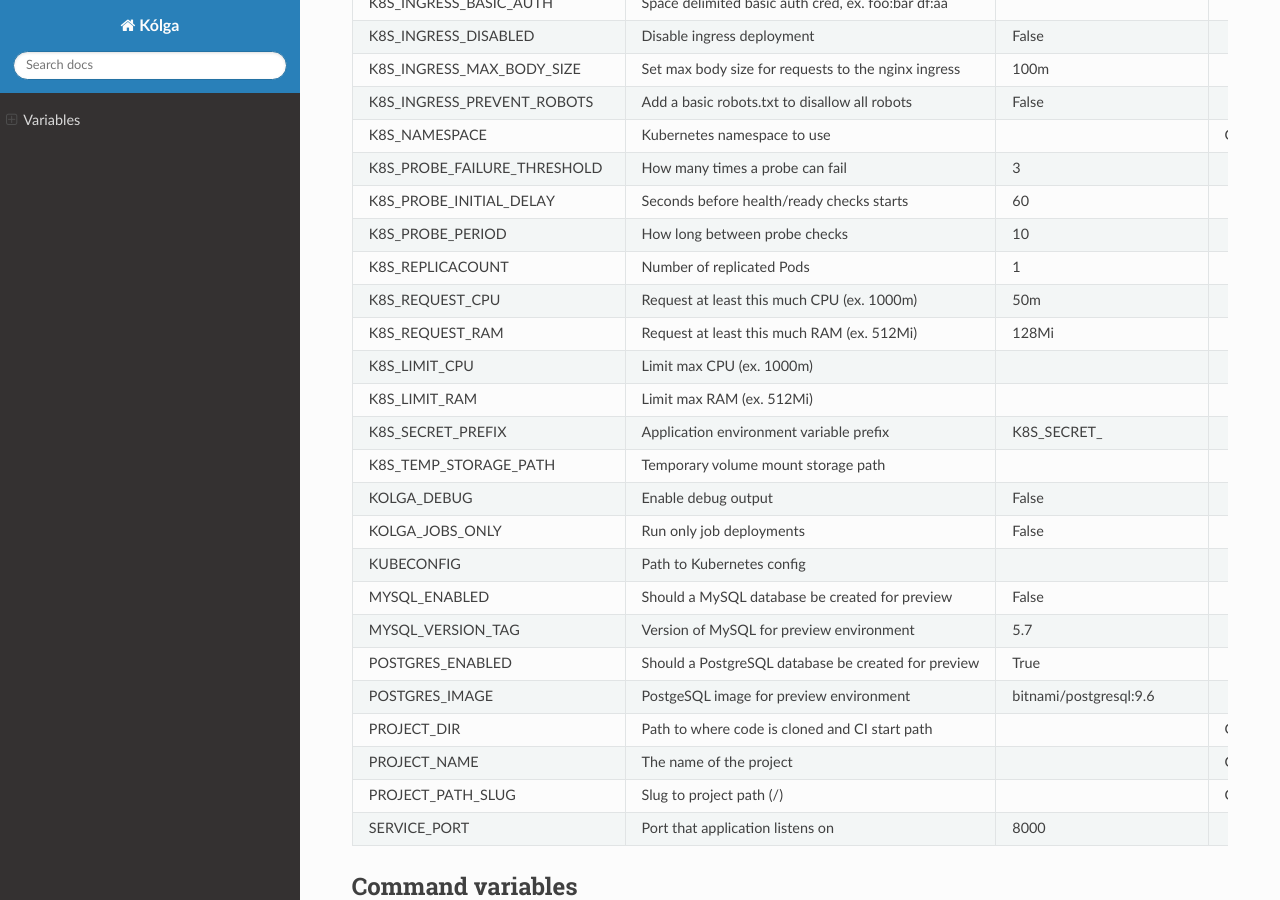
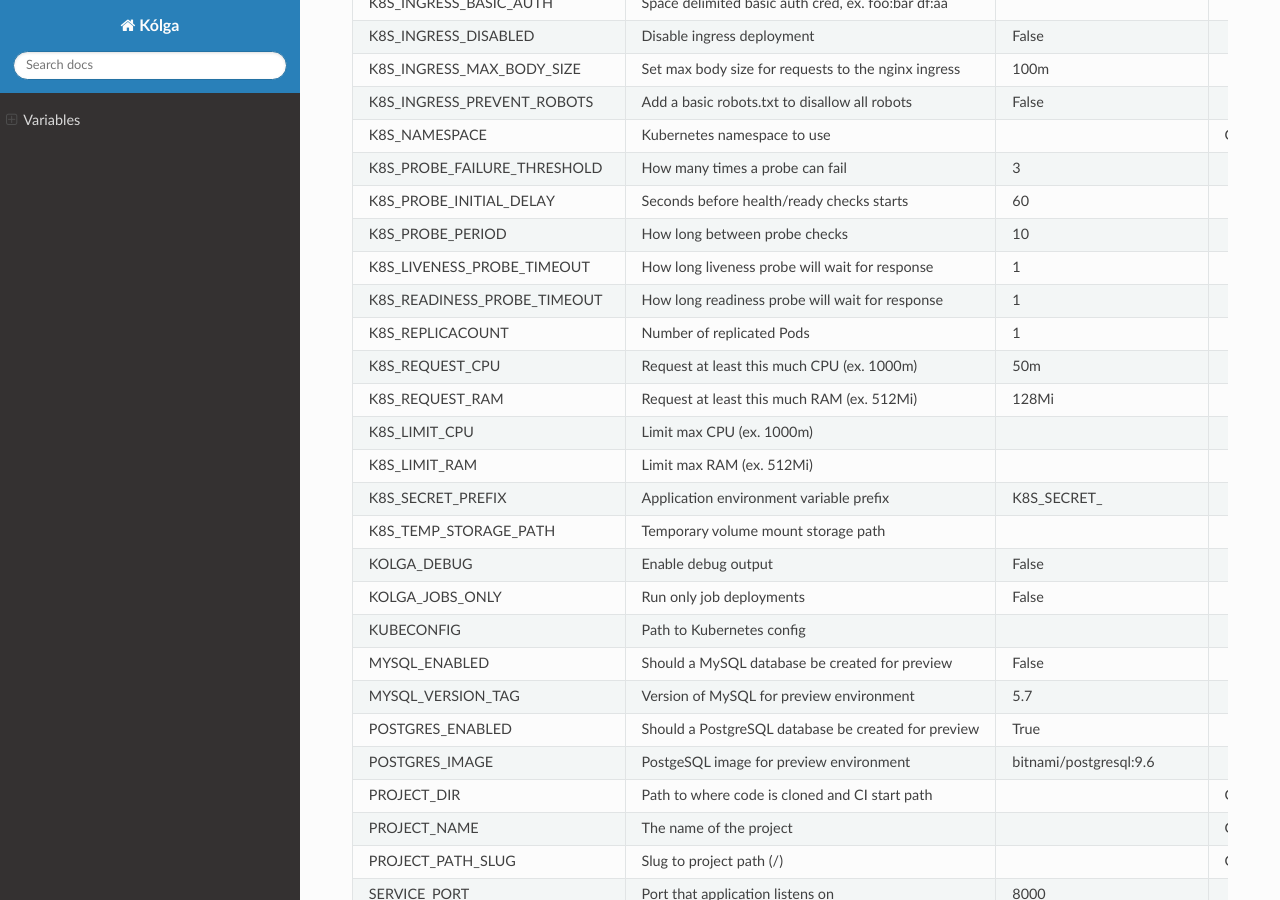
Before and after one commit to andersinno/kolga, a Sphinx documentation site: the page built from docs/pages/reference/variables.md, in a window 1280 px wide and 900 px high, scrolled down 1703 px. Built offline with Sphinx 7.4.7 and the Read the Docs theme 2.0.0, drawn with Linux system fonts in a browser that asks for light colours.

```diff
--- a/docs/pages/reference/variables.md
+++ b/docs/pages/reference/variables.md
@@ -62,6 +62,8 @@ supplies a predefined variables with the SHA.
 | K8S\_PROBE\_FAILURE\_THRESHOLD| How many times a probe can fail                     | 3                            |            |
 | K8S\_PROBE\_INITIAL\_DELAY    | Seconds before health/ready checks starts           | 60                           |            |
 | K8S\_PROBE\_PERIOD            | How long between probe checks                       | 10                           |            |
+| K8S\_LIVENESS\_PROBE\_TIMEOUT | How long liveness probe will wait for response      | 1                            |            |
+| K8S\_READINESS\_PROBE\_TIMEOUT| How long readiness probe will wait for response     | 1                            |            |
 | K8S\_REPLICACOUNT             | Number of replicated Pods                           | 1                            |            |
 | K8S\_REQUEST\_CPU             | Request at least this much CPU (ex. 1000m)          | 50m                          |            |
 | K8S\_REQUEST\_RAM             | Request at least this much RAM (ex. 512Mi)          | 128Mi                        |            |
```
Also changed, not shown: CHANGELOG.md (+1 -0 lines).
